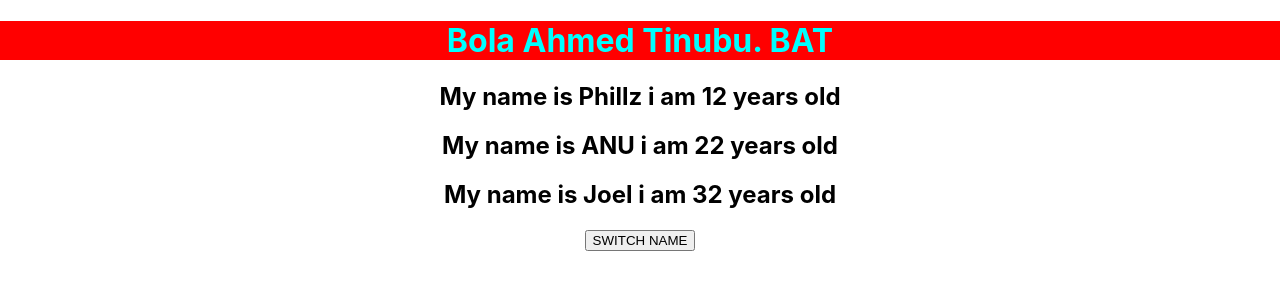
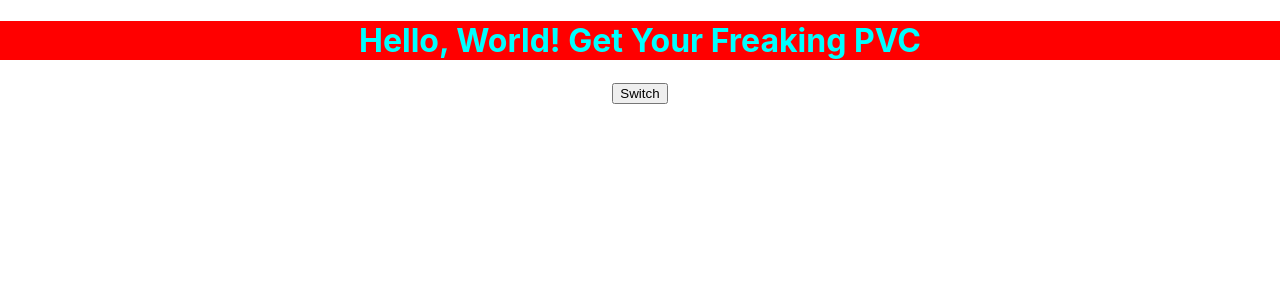
Before and after one commit to jaytriggz/React-Tutorial, a React (Create React App) app: page / in a window 1280 px wide. Shown: the top 300 px of the page. Built offline with nearby package versions, Linux system fonts and the light colour scheme.

Commit message:
21/06/22
Lists and conditionals in react

```diff
--- a/src/App.js
+++ b/src/App.js
@@ -1,42 +1,78 @@
 import { Component } from 'react';
 import './App.css';
-import Triggzz from './Person/Person'
+import Person from './Person/Person.js'
 
 class App extends Component {
+
   state = {
-    persons: [
-      {name: 'Phillz', age: 12},
-      {name: 'ANU', age: 22},
-      {name: 'Joel', age: 32}
+      persons:[
+        {name:'Pancho', age:17},
+        {name:'Anu', age:29},
+        {name:'Nonso', age:15}
+      ],
+      showPerson : false
+    }
 
-    ]
+    switchNameHandler = (newName) =>{
+      this.setState({
+        persons: [
+        {name:newName, age:7},
+        {name:'Anuoluwa', age:19},
+        {name: newName, age:35}
+          ]
+        })
+    };
 
-  }
+    nameChangedHandler = (event) =>{
+      this.setState({
+        persons: [
+        {name: event.target.value, age:7},
+        {name: 'Adun', age:19},
+        {name: 'Triggzz', age:35}
+          ]
+        })
+    };
 
-  switchNameHandler=()=>{
-    this.setState = {
-      persons:[
-        {name: "Timo", age: 2},
-        {name: "Waz", age: 22},
-        {name: "Seyi", age: 32}
+    showPersonHandler = () =>{
+      const doesShow = this.state.showPerson
 
-      ]
+      this.setState({
+        showPerson : !doesShow
+      })
     }
-  }
+
+
+
   render(){
+
+    let people = null;
+    if(this.state.showPerson){
+       people = <div>
+        <Person
+         changed = {this.nameChangedHandler}
+         name = {this.state.persons[0].name}
+         age = {this.state.persons[0].age}/>
+         <Person
+         name = {this.state.persons[1].name}
+         age = {this.state.persons[1].age}/>
+         <Person
+         name = {this.state.persons[2].name}
+         age = {this.state.persons[2].age}/>
+        </div>
+    }
+
   return (
-    <div className='App'>
-      <h1> Bola Ahmed Tinubu. BAT </h1>
+    <div className="App">
+        <h1>Hello, World! Get Your Freaking PVC</h1>
+        <button onClick={this.showPersonHandler}> Switch </button>
+        {people}
 
-      <Triggzz name = {this.state.persons[0].name} age  ={this.state.persons[0].age} />
-      <Triggzz name = {this.state.persons[1].name } age ={this.state.persons[1].age} />
-      <Triggzz name = {this.state.persons[2].name } age ={this.state.persons[2].age} />
 
-      <button onClick={this.switchNameHandler}> SWITCH NAME </button>
 
     </div>
-  )
-  }
+  );
+}
+
 }
 
 export default App;
--- a/src/Person/Person.js
+++ b/src/Person/Person.js
@@ -1,12 +1,11 @@
-import React from "react"
-
 const person = (props) => {
-    return (
-        <div>
-            <h2 onClick={props.clicked}>My name is {props.name} i am {props.age} years old</h2>
-
-        </div>
+    return(
+           <div>
+            <h2>My name is {props.name} and i am {props.age} years old</h2>
+            <input type="text" onChange={props.changed}/>
+           </div>
     )
 }
 
+
 export default person;
```
